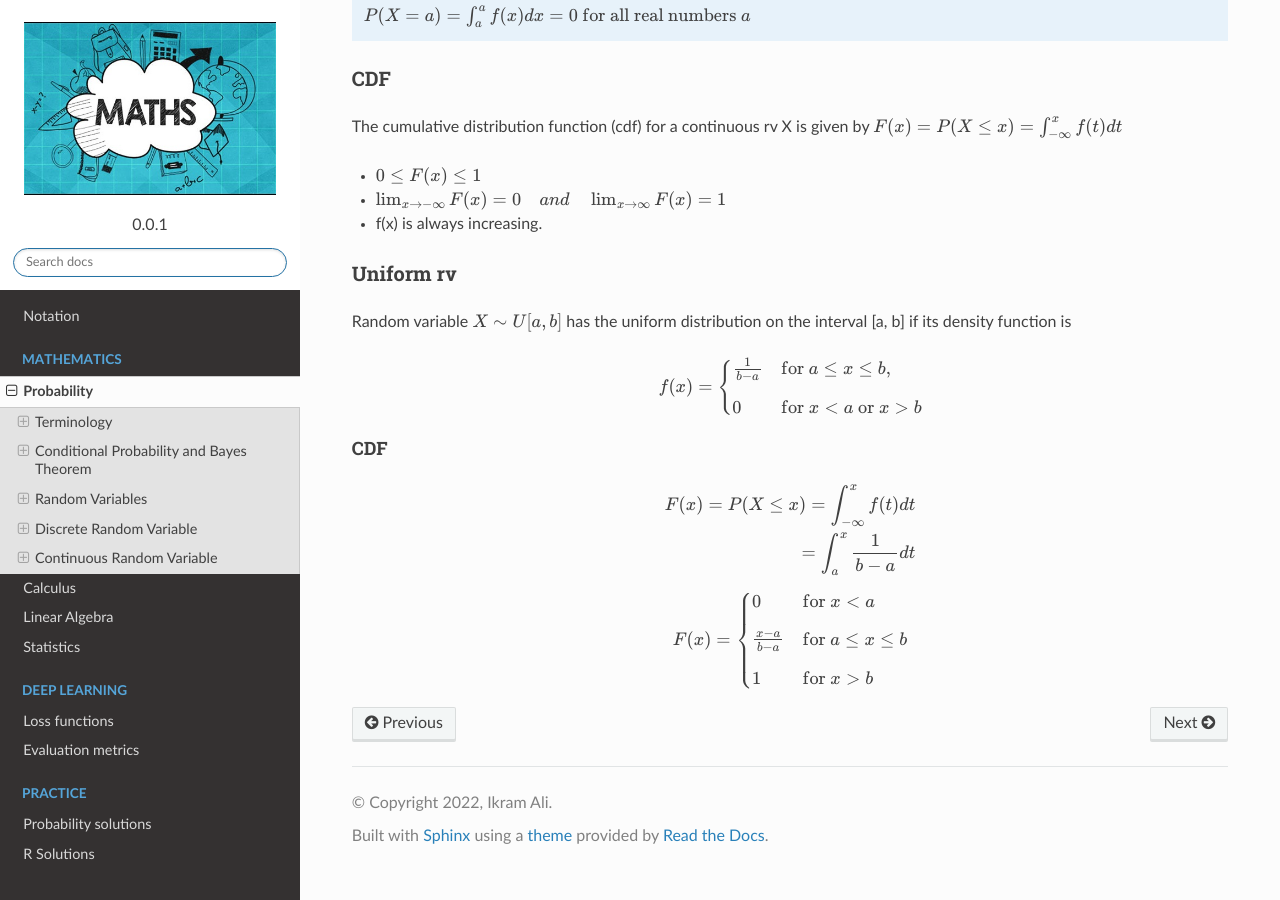
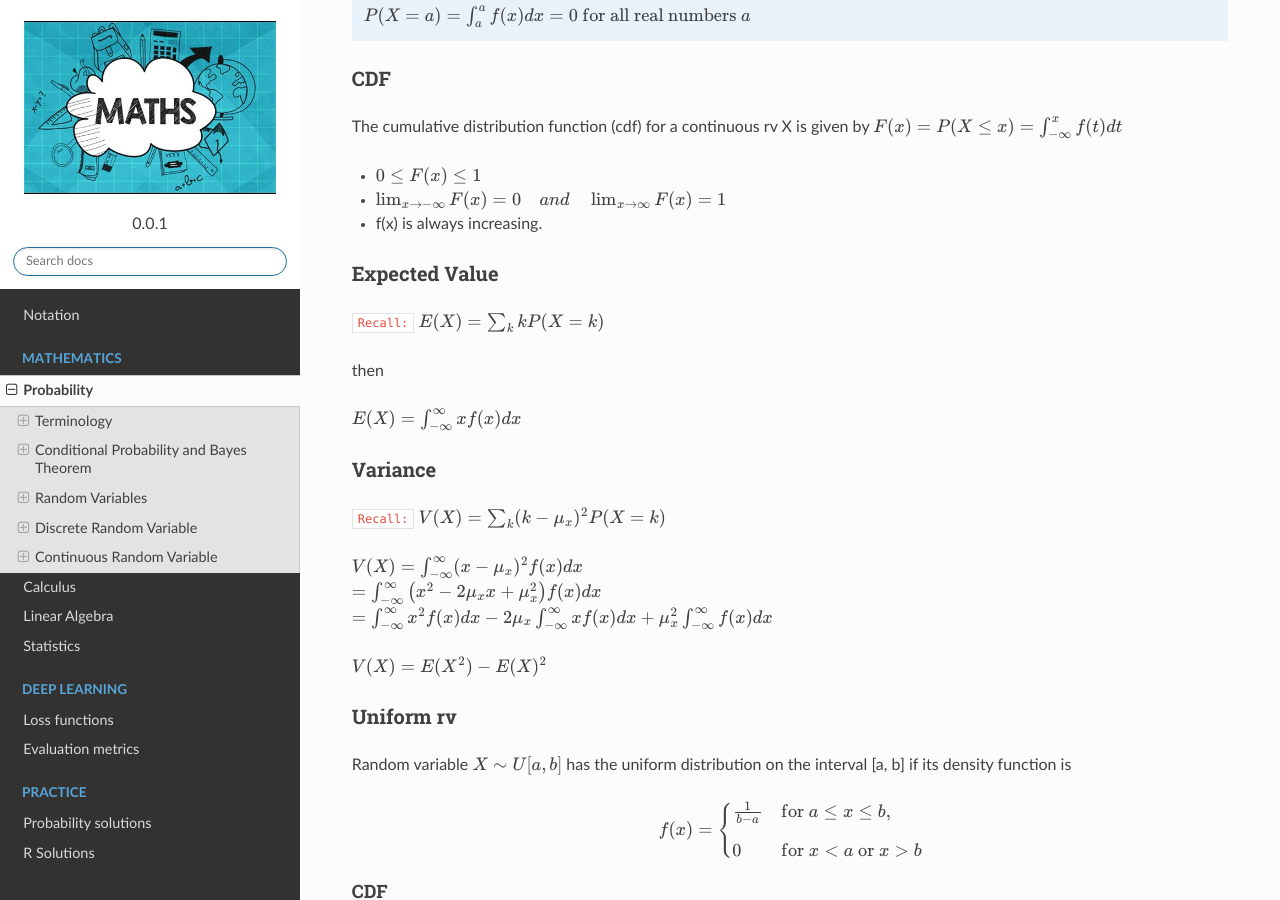
Before and after one commit to akkefa/ml-notes, a Sphinx documentation site: the page built from docs/probability.rst, in a window 1280 px wide and 900 px high, scrolled down 8476 px. Built offline with Sphinx 7.4.7 and the Read the Docs theme 2.0.0, drawn with Linux system fonts in a browser that asks for light colours.

Commit message:
New changes.

```diff
--- a/docs/probability.rst
+++ b/docs/probability.rst
@@ -381,6 +381,25 @@ The cumulative distribution function (cdf) for a continuous rv X is given by :ma
 * f(x) is always increasing.
 
 
+Expected Value
+--------------
+``Recall:`` :math:`E(X)=\sum_{k} k P(X=k)`
+
+then
+
+:math:`E(X)=\int_{-\infty}^{\infty} x f(x) d x`
+
+Variance
+---------
+``Recall:`` :math:`V(X)=\sum_{k} (k  - \mu_x)^2 P(X=k)`
+
+| :math:`V(X)=\int_{-\infty}^{\infty} (x - \mu_x)^2 f(x) d x`
+| :math:`= \int_{-\infty}^{\infty}\left(x^{2}-2 \mu_{x} x+\mu_{x}^{2}\right) f(x) d x`
+| :math:`= \int_{-\infty}^{\infty}x^{2} f(x) d x - 2 \mu_{x} \int_{-\infty}^{\infty}x f(x) d x + \mu_{x}^{2} \int_{-\infty}^{\infty}f(x) d x`
+
+:math:`V(X) = E(X^2)-E(X)^2`
+
+
 Uniform rv
 -----------
 Random variable :math:`X \sim U[a,b]` has the uniform distribution on the interval [a, b] if its density function is
```
